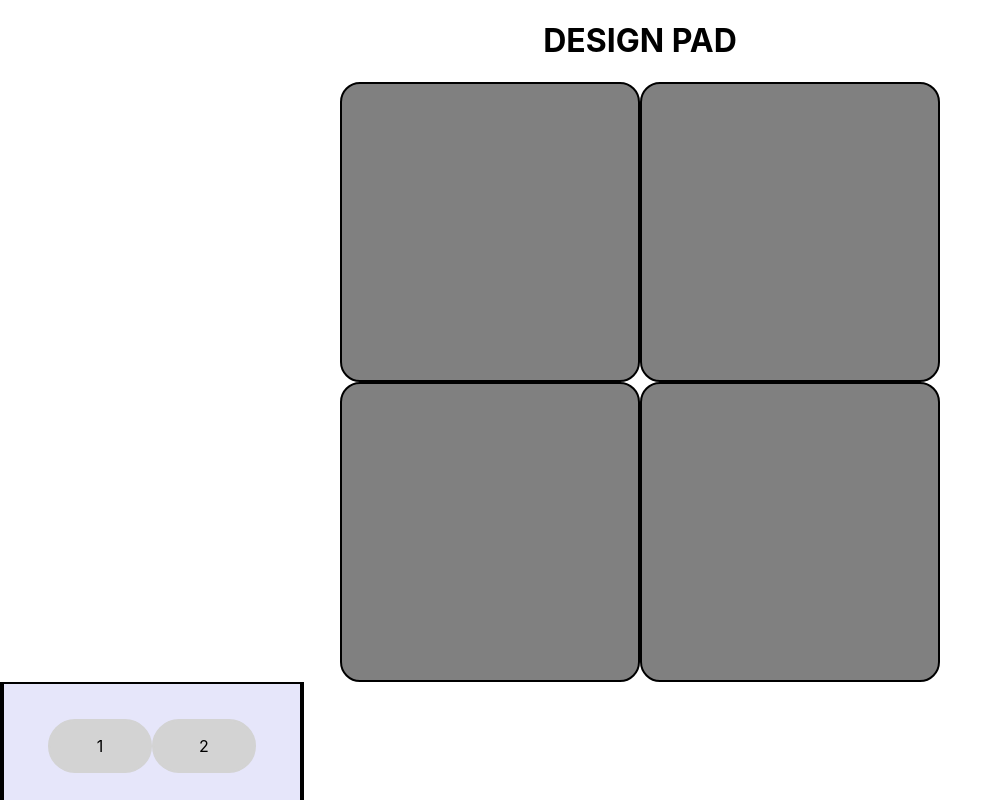
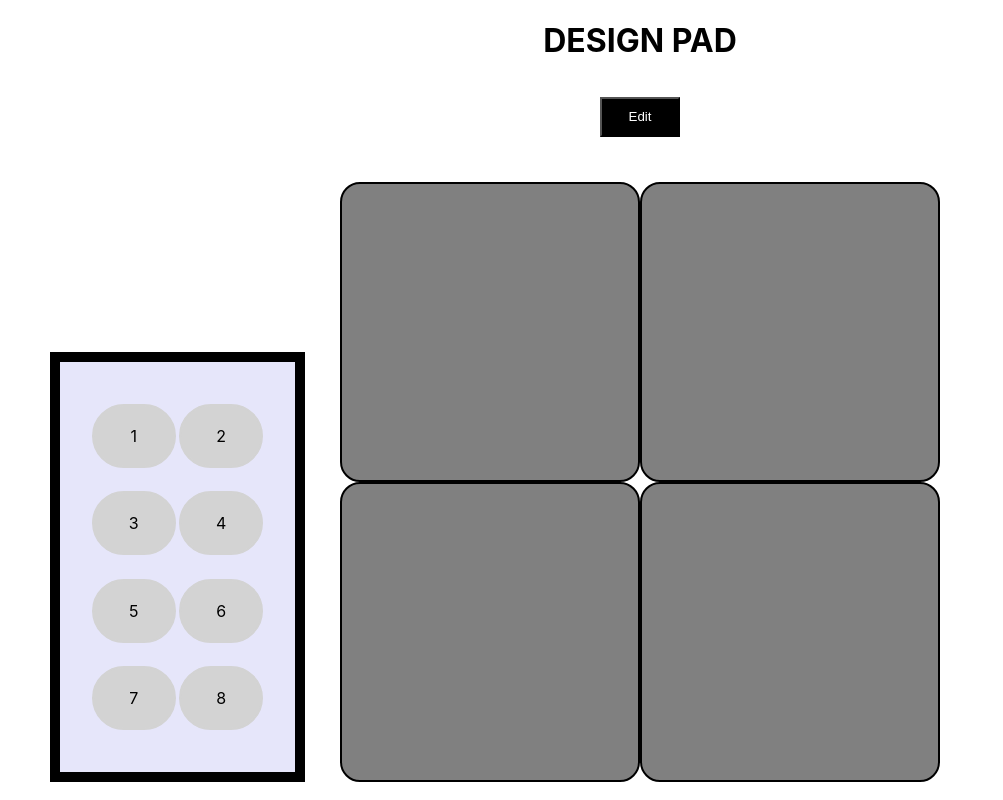
Before and after one commit to CS-Team-Project-CMP-464-Spring-2021/HW3, a React (Create React App) app: page / in a window 1280 px wide. Shown: the top 800 px of the page, without its empty margins (0-1003 px from the left). Built offline with nearby package versions, Linux system fonts and the light colour scheme.

Commit message:
Fixed inputPad position and added Edit button but still no logic

```diff
--- a/src/App.css
+++ b/src/App.css
@@ -1,3 +1,19 @@
 .App {
   text-align: center;
 }
+
+button{
+  width: 80px;
+  height: 40px;
+  margin: 15px;
+}
+
+.blackButton{
+  background-color: black;
+  color: white;
+}
+
+.redButton{
+  background-color: red;
+  color: black;
+}
--- a/src/DesignBoard.css
+++ b/src/DesignBoard.css
@@ -2,7 +2,15 @@
     display: inline-flex;
     justify-content: center;
     align-items: center;
+    top: -250px;
+    position: relative;
 }
+
+/* .Second-container{ created to get rid of extra space of the scroll but did not work */
+    /* display: inline-flex;
+    justify-content: center;
+    align-items: center;
+} */
 
 .flex-wrap{
     flex-wrap: wrap;
--- a/src/PadInput.css
+++ b/src/PadInput.css
@@ -1,24 +1,34 @@
 
 .Container-Row {
-    border: 2px solid black;
+    border: 10px solid black;
     background-color: lavender;
     opacity: 1.0;
-    height: 500px;
-    width: 300px;
+    height: 350px;
+    width: 175px;
+    padding: 30px;
+    margin: 50px;
+    top: 150px;
+    position: relative;
+}
+
+.column-flex{
     display: flex;
     align-items: center;
     justify-content: center;
+    height: 350px;
+    width: 175px;
 }
 
 .box-container {
     flex-wrap: wrap;
+    justify-content: space-around;
 }
 
 .min-rectangle {
     border: 2px solid lightgrey;
-    border-radius: 100px;
-    height: 50px;
-    width: 100px;
+    border-radius: 50px;
+    height: 60px;
+    width: 80px;
     display: flex;
     align-items: center;
     justify-content: center;
--- a/src/components/DesignContainer.js
+++ b/src/components/DesignContainer.js
@@ -6,22 +6,37 @@ import PadInput from './PadInput';
 class DesignContainer extends React.Component {
     constructor(props){
         super(props)
+        this.state = {
+            black: true
+        }
 
+    }
+
+    changeColor = () => {
+
+        this.setState({black: !this.state.black})
     }
 
 
 
     render(){
 
+        const simple = this.state;
+        const btn = simple.black ? "blackButton" : "redButton";
+
         return(
+
             <div className="container">
                 <h1 style={{color:"black"}}>DESIGN PAD</h1>
+                <button className={btn} onClick={this.changeColor.bind(this)}>Edit</button>
 
-                <DesignBoard />
-                <PadInput />
-
+                <div>
+                    <PadInput />
+                    <DesignBoard />
+                </div>
 
             </div>
+
 
         );
     }
--- a/src/components/PadInput.js
+++ b/src/components/PadInput.js
@@ -8,7 +8,7 @@ const PadInput = () => {
 
         <div className="Container-Row" id = "pad-container">
 
-            <div className=" Container-Row box-container">
+            <div className="column-flex box-container">
 
                 <div className="min-rectangle">1</div>
                 <div className="min-rectangle">2</div>
```
